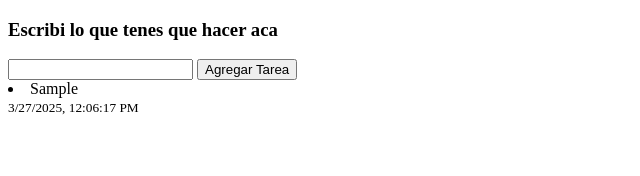
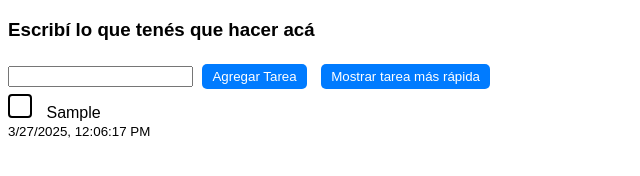
Before and after one commit to FelipeOtero/todoList, a plain HTML site: page index.html in a window 1280 px wide. Both pictures are taken after typing "Sample" into the empty fields and a click on the button "Agregar Tarea". Shown: the whole page, without its empty margins (0-640 px from the left). Drawn offline with Linux system fonts and the light colour scheme.

Commit message:
Add files via upload

```diff
--- a/index.html
+++ b/index.html
@@ -3,18 +3,18 @@
 <head>
     <meta charset="UTF-8">
     <meta name="viewport" content="width=device-width, initial-scale=1.0">
-    <title>Document</title>
+    <title>Lista de Tareas</title>
     <link rel="stylesheet" href="styles.css">
 </head>
 <body>
-     <h3>Escribi lo que tenes que hacer aca</h3>
+    <h3>Escribí lo que tenés que hacer acá</h3>
     <input type="text" id="escribirTarea">
     <button onclick="agregarTarea()">Agregar Tarea</button>
+    <button onclick="mostrarMasRapida()">Mostrar tarea más rápida</button>
 
-    <div id="listatareas">
+    <div id="listatareas"></div>
+    <p id="tareaRapida"></p>
 
-    </div>
-
-     <script src="main.js"></script>
+    <script src="main.js"></script>
 </body>
 </html>
--- a/main.js
+++ b/main.js
@@ -8,17 +8,78 @@ function agregarTarea() {
         return;
     }
 
-    let listatareas = document.getElementById("listatareas");
+    let fechaCreacion = new Date();
 
-
-    let fechaHora = new Date().toLocaleString();
-
-
-    vectorTareas.push({ texto: inputText, fecha: fechaHora });
+    vectorTareas.push({
+        texto: inputText,
+        fechaCreacion: fechaCreacion,
+        fechaTachado: null,
+        completada: false
+    });
 
     document.getElementById("escribirTarea").value = "";
+    renderizarTareas();
+}
 
-    listatareas.innerHTML = vectorTareas
-        .map(tarea => `<li>${tarea.texto} <br> <small>${tarea.fecha}</small></li>`)
-        .join("");
+function renderizarTareas() {
+    let listatareas = document.getElementById("listatareas");
+    listatareas.innerHTML = "";
+
+    for (let i = 0; i < vectorTareas.length; i++) {
+        let tarea = vectorTareas[i];
+
+        let checkedClass = "";
+        let checkedSymbol = "";
+        let tachadoClass = "";
+        let fechaTexto = tarea.fechaCreacion.toLocaleString();
+
+        if (tarea.completada) {
+            checkedClass = "checked";
+            checkedSymbol = "✔";
+            tachadoClass = "tachado";
+            fechaTexto = "Tachado: " + tarea.fechaTachado.toLocaleString();
+        }
+
+        listatareas.innerHTML += `
+            <div>
+                <span class="checkbox-btn ${checkedClass}" onclick="tacharTarea(${i})">${checkedSymbol}</span>
+                <label id="tarea${i}" class="${tachadoClass}">${tarea.texto}</label>
+                <br>
+                <small>${fechaTexto}</small>
+            </div>
+        `;
+    }
 }
+
+function tacharTarea(posTarea) {
+    let tarea = vectorTareas[posTarea];
+
+    if (!tarea.completada) {
+        tarea.fechaTachado = new Date();
+    }
+
+    tarea.completada = !tarea.completada;
+    renderizarTareas();
+}
+
+function mostrarMasRapida() {
+    let tareaRapida = null;
+    let tiempoMinimo = Infinity;
+
+    for (let tarea of vectorTareas) {
+        if (tarea.completada && tarea.fechaTachado) {
+            let tiempoTomado = tarea.fechaTachado - tarea.fechaCreacion;
+
+            if (tiempoTomado < tiempoMinimo) {
+                tiempoMinimo = tiempoTomado;
+                tareaRapida = tarea;
+            }
+        }
+    }
+
+    let mensaje = tareaRapida
+        ? `La tarea más rápida fue "${tareaRapida.texto}" en ${Math.round(tiempoMinimo / 1000)} segundos.`
+        : "Aún no hay tareas completadas.";
+
+    document.getElementById("tareaRapida").innerText = mensaje;
+}
--- a/styles.css
+++ b/styles.css
@@ -0,0 +1,41 @@
+body {
+    font-family: Arial, sans-serif;
+}
+
+button {
+    cursor: pointer;
+    padding: 5px 10px;
+    border: none;
+    background-color: #007bff;
+    color: white;
+    border-radius: 5px;
+    margin: 5px;
+}
+
+button:hover {
+    background-color: #0056b3;
+}
+
+.checkbox-btn {
+    display: inline-block;
+    width: 20px;
+    height: 20px;
+    border: 2px solid black;
+    border-radius: 4px;
+    text-align: center;
+    font-size: 16px;
+    font-weight: bold;
+    cursor: pointer;
+    margin-right: 10px;
+    transition: all 0.3s ease;
+}
+
+.checked {
+    background-color: green;
+    color: white;
+}
+
+.tachado {
+    color: red;
+    text-decoration: line-through;
+}
```
